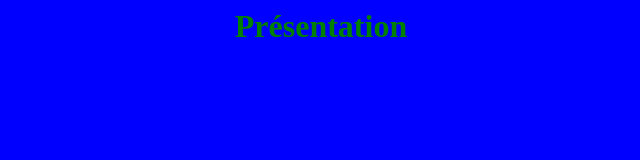
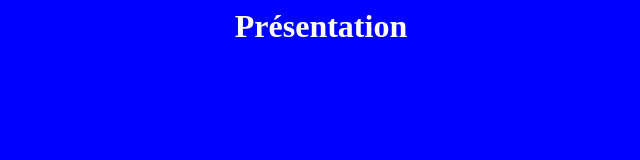
Before and after one commit to TestGroupISTIN/testGithub, a plain HTML site: page index.html in a window 1280 px wide. Shown: the whole page, without its empty margins (319-959 px from the left). Drawn offline with Linux system fonts and the light colour scheme.

Commit message:
modif de couleur du titre

```diff
--- a/index.html
+++ b/index.html
@@ -6,7 +6,7 @@
 	<title>LumenBlog</title>
 	<style type="text/css">
 		body{background-color: blue;}
-		h1{text-align: center;color:green;}
+		h1{text-align: center;color:white;}
 	</style>
 </head>
 <body>
```
